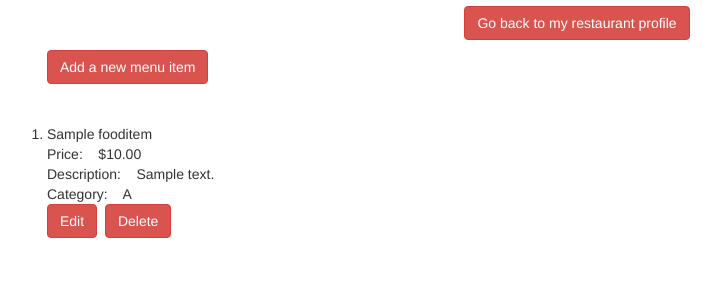
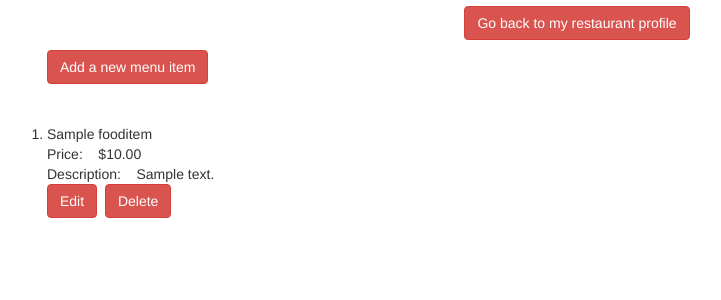
Before and after one commit to tiy-lv-python-2015-06/Restaurant, a Django app: page /restaurant/manage_menu/1 in a window 1280 px wide. Shown: the part 156-456 px from the top of the page, without its empty margins (63-784 px from the left). Run offline with Django 3.2, Linux system fonts and the light colour scheme; tables that the repository leaves empty hold one stand-in row (values such as "Sample post"); some libraries are stand-ins or nearby versions.

Commit message:
just removed category for now

```diff
--- a/ironeats/templates/restaurant/manage_menu.html
+++ b/ironeats/templates/restaurant/manage_menu.html
@@ -22,7 +22,7 @@
            <li>{{ item.name }}<br>
             Price: &nbsp;&nbsp; ${{ item.price | floatformat:2 }}<br>
             Description: &nbsp;&nbsp; {{ item.description }}<br>
-            Category:  &nbsp;&nbsp; {{ item.category }}<br></li>
+{#            Category:  &nbsp;&nbsp; {{ item.category }}<br></li>#}
                <a class="btn btn-danger"
                   href="{% url 'update_menu' item.id %}">Edit</a>&nbsp;
                <a class="btn btn-danger"
```
